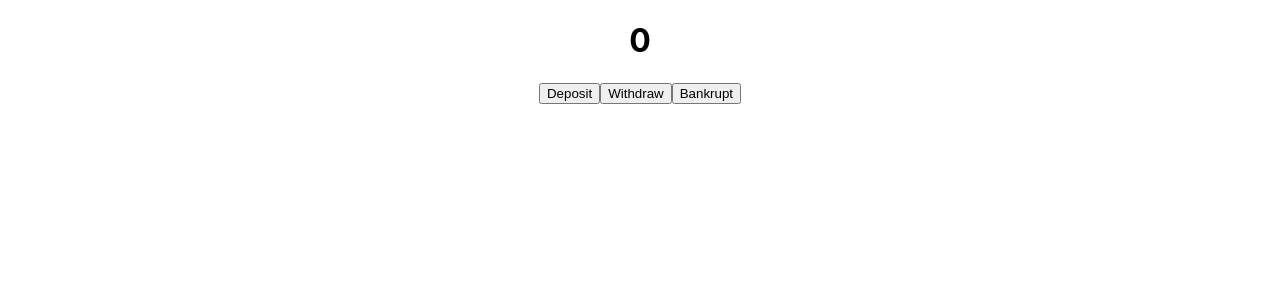
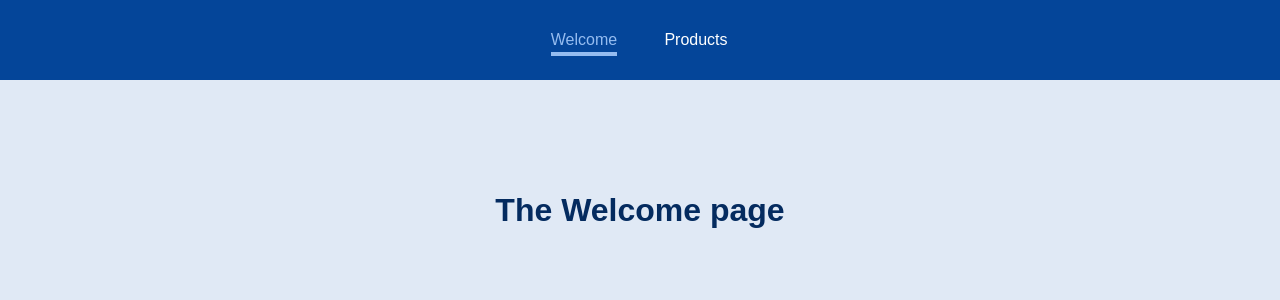
Before and after one commit to Weiqifan1/hanzimining, a React (Create React App) app: page /welcome in a window 1280 px wide. Shown: the top 300 px of the page. Built offline with nearby package versions, Linux system fonts and the light colour scheme.

Commit message:
2021-09-28_21.49: basic routing works. I need to set a default page

```diff
--- a/package.json
+++ b/package.json
@@ -11,10 +11,12 @@
     "@types/react": "^17.0.24",
     "@types/react-dom": "^17.0.9",
     "@types/react-redux": "^7.1.18",
+    "@types/react-router-dom": "^5.3.0",
     "@types/redux-thunk": "^2.1.0",
     "react": "^17.0.2",
     "react-dom": "^17.0.2",
     "react-redux": "^7.2.5",
+    "react-router-dom": "^5.3.0",
     "react-scripts": "4.0.3",
     "redux": "^4.1.1",
     "redux-thunk": "^2.3.0",
--- a/src/App.tsx
+++ b/src/App.tsx
@@ -1,28 +1,25 @@
 import React from 'react';
 import logo from './logo.svg';
 import './App.css';
-import { useDispatch, useSelector } from "react-redux";
-import {bindActionCreators} from "redux";
-import { actionCreators, State } from './state/index'
-
+import {BrowserRouter, Route} from 'react-router-dom';
+import Welcome from "./pages/Welcome"//from "./components/Welcome";
+import Products from "./pages/Products";
+import MainHeader from "./components/MainHeader";
 
 function App() {
 
-    const dispatch = useDispatch();
-    const {
-        depositMoney,
-        withdrawMoney,
-        bankrupt
-    } = bindActionCreators(actionCreators, dispatch)
-    const amount = useSelector(
-        (state: State) => state.bank)
-
   return (
     <div className="App">
-      <h1>{amount}</h1>
-      <button onClick={() => depositMoney(1000)}>Deposit</button>
-      <button onClick={() => withdrawMoney(500)}>Withdraw</button>
-      <button onClick={() => bankrupt()}>Bankrupt</button>
+        <MainHeader/>
+        <main>
+            <Route path="/welcome">
+                <Welcome/>
+            </Route>
+            <Route path="/products">
+                <Products/>
+            </Route>
+
+        </main>
     </div>
   );
 }
--- /dev/null
+++ b/src/components/MainHeader.jsx
@@ -0,0 +1,20 @@
+
+import { NavLink } from 'react-router-dom';
+import classes from "./MainHeader.module.css";
+
+const MainHeader = () => {
+    return <header className={classes.header}>
+        <nav>
+            <ul>
+                <li>
+                    <NavLink activeClassName={classes.active} to="/welcome">Welcome</NavLink>
+                </li>
+                <li>
+                    <NavLink activeClassName={classes.active} to="/products">Products</NavLink>
+                </li>
+            </ul>
+        </nav>
+    </header>
+};
+
+export default MainHeader;
--- /dev/null
+++ b/src/components/MainHeader.module.css
@@ -0,0 +1,38 @@
+.header {
+    width: 100%;
+    height: 5rem;
+    background-color: #044599;
+    padding: 0 10%;
+}
+
+.header nav {
+    height: 100%;
+}
+
+.header ul {
+    height: 100%;
+    list-style: none;
+    display: flex;
+    padding: 0;
+    margin: 0;
+    align-items: center;
+    justify-content: center;
+}
+
+.header li {
+    margin: 0 1rem;
+    width: 5rem;
+}
+
+.header a {
+    color: white;
+    text-decoration: none;
+}
+
+.header a:hover,
+.header a:active,
+.header a.active {
+    color: #95bcf0;
+    padding-bottom: 0.25rem;
+    border-bottom: 4px solid #95bcf0;
+}
--- a/src/index.css
+++ b/src/index.css
@@ -1,13 +1,24 @@
+* {
+  box-sizing: border-box;
+}
+
+html {
+  font-family: 'Noto Sans JP', sans-serif;
+}
+
 body {
   margin: 0;
-  font-family: -apple-system, BlinkMacSystemFont, 'Segoe UI', 'Roboto', 'Oxygen',
-    'Ubuntu', 'Cantarell', 'Fira Sans', 'Droid Sans', 'Helvetica Neue',
-    sans-serif;
-  -webkit-font-smoothing: antialiased;
-  -moz-osx-font-smoothing: grayscale;
+  background-color: #e0e9f5;
 }
 
-code {
-  font-family: source-code-pro, Menlo, Monaco, Consolas, 'Courier New',
-    monospace;
+main {
+  margin-top: 7rem;
+  text-align: center;
 }
+
+h1,
+h2,
+h3,
+p {
+  color: #042b5f;
+}
--- a/src/index.tsx
+++ b/src/index.tsx
@@ -5,11 +5,14 @@ import App from './App';
 import reportWebVitals from './reportWebVitals';
 import { Provider } from "react-redux";
 import { store } from "./state/index";
+import {BrowserRouter} from "react-router-dom";
 
 ReactDOM.render(
   <React.StrictMode>
     <Provider store={store}>
-        <App />
+        <BrowserRouter>
+            <App />
+        </BrowserRouter>
     </Provider>
   </React.StrictMode>,
   document.getElementById('root')
--- /dev/null
+++ b/src/pages/Products.tsx
@@ -0,0 +1,24 @@
+
+import { useDispatch, useSelector } from "react-redux";
+import {bindActionCreators} from "redux";
+import { actionCreators, State } from '../state/index';//from '../state/index';//'./state/index'
+
+const Products = () => {
+
+    const dispatch = useDispatch();
+    const {
+        depositMoney,
+        withdrawMoney,
+        bankrupt
+    } = bindActionCreators(actionCreators, dispatch)
+    const amount = useSelector(
+        (state: State) => state.bank)
+
+
+    return <div><h1>{amount}</h1>
+        <button onClick={() => depositMoney(1000)}>Deposit</button>
+        <button onClick={() => withdrawMoney(500)}>Withdraw</button>
+        <button onClick={() => bankrupt()}>Bankrupt</button></div>
+};
+
+export default Products;
--- /dev/null
+++ b/src/pages/Welcome.tsx
@@ -0,0 +1,5 @@
+const Welcome = () => {
+    return <h1> The Welcome page </h1>
+};
+
+export default Welcome;
--- a/src/state/reducers/bankReducer.ts
+++ b/src/state/reducers/bankReducer.ts
@@ -3,7 +3,7 @@ import {ActionType} from "../action-types";
 
 const initialState = 0;
 
-const reducer = (state: number = initialState, action: Action) => {
+const reducer = (state: number = initialState, action: Action): number => {
     switch (action.type){
         case ActionType.DEPOSIT:
             return state + action.payload;
```
Also changed, not shown: 1 other file (tests, documents, lock files or other folders).
